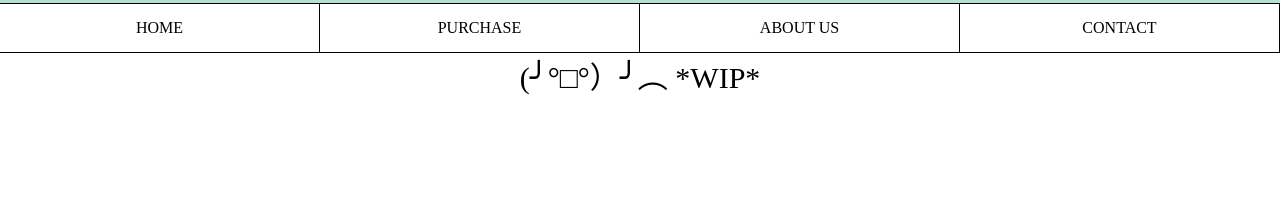
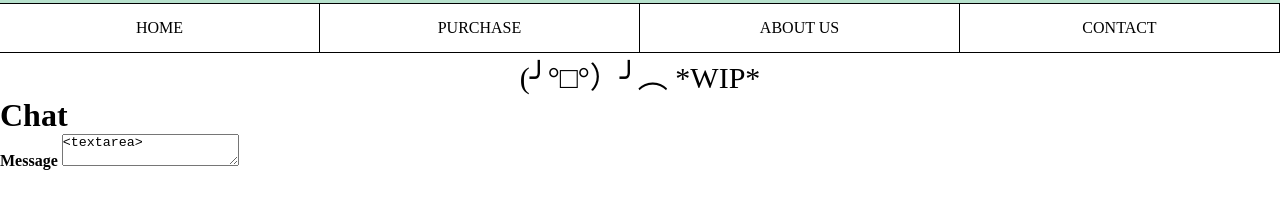
Before and after one commit to halloo1997/project, a plain HTML site: page about.html in a window 1280 px wide. Shown: the part 18-226 px from the top of the page. Drawn offline with Linux system fonts and the light colour scheme.

Commit message:
Update about.html

```diff
--- a/about.html
+++ b/about.html
@@ -19,6 +19,18 @@
 				</nav>
 		</header>
 		<div class="wip"></div>
+
+		 <div class="chat-popup" id="myForm">
+  <form action="/action_page.php" class="form-container">
+    <h1>Chat</h1>
+
+    <label for="msg"><b>Message</b></label>
+    <textarea placeholder="Type message.." name="msg" required><textarea>
+
+    <button type="submit" class="btn">Send</button>
+    <button type="button" class="btn cancel" onclick="closeForm()">Close</button>
+  </form>
+</div>
 		<script src="script.js"></script>
 	</body>
 </html>
```
